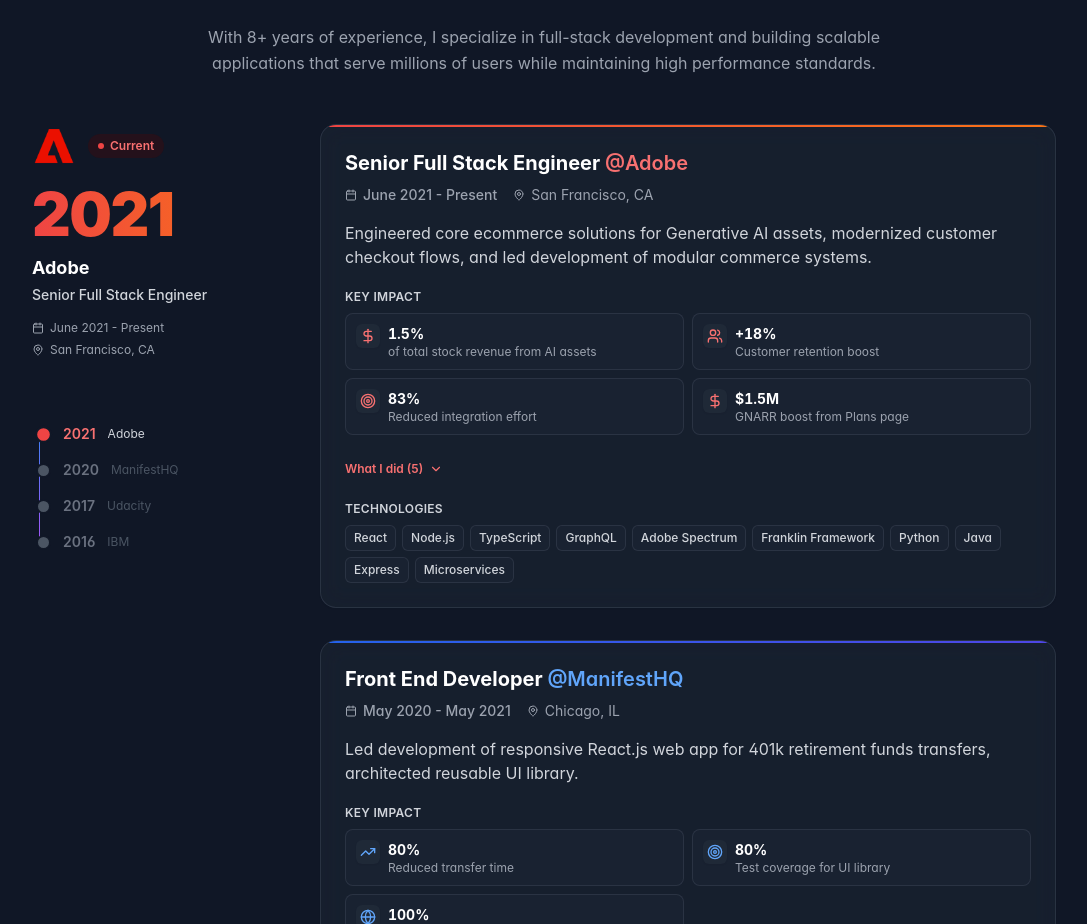
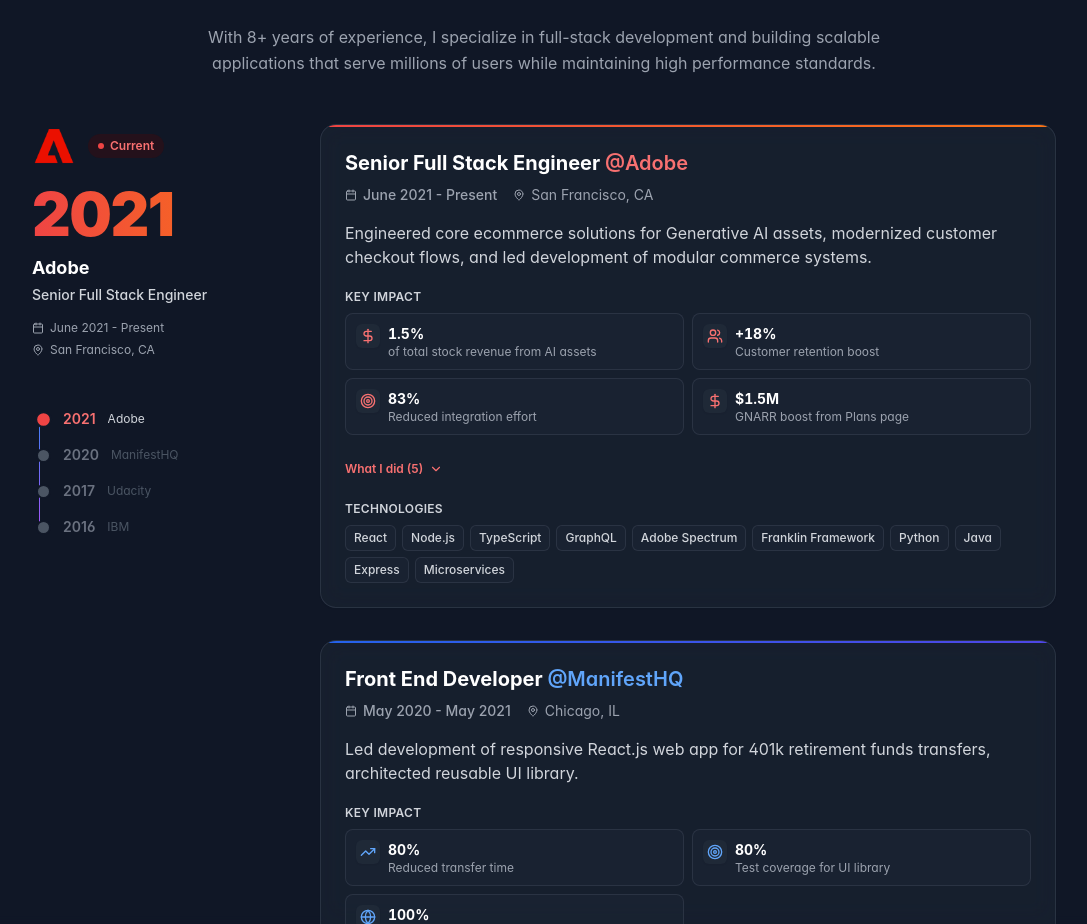
Before and after one commit to arsaikia/portfolio_v2.0, a React (Vite) app: page / in a window 1280 px wide. Shown: the part 980-1904 px from the top of the page, without its empty margins (96-1183 px from the left). Built offline with nearby package versions, Linux system fonts and the light colour scheme; a web font is replaced by a local one.

Commit message:
fix(timeline): self-size sticky rail instead of fixed height
Company panels shared a fixed h-[268px] container, which clipped the
taller entries. Stacking them in one grid cell sizes the rail to the
tallest panel with no magic number and no cross-fade layout shift.

```diff
--- a/src/components/Timeline.tsx
+++ b/src/components/Timeline.tsx
@@ -218,9 +218,9 @@
 
   return (
     <div className="sticky top-28 self-start">
-      {/* Cross-fading company panel. All panels are stacked so there is never
-          an empty frame between transitions. */}
-      <div className="relative h-[268px]">
+      {/* Cross-fading company panel. Panels share one grid cell so the rail
+          sizes itself to the tallest entry — no magic height, no layout shift. */}
+      <div className="grid">
         {items.map((item, index) => {
           const accent = getAccent(item.accent)
           const isActive = index === activeIndex
@@ -229,7 +229,7 @@
             <div
               key={item.id}
               aria-hidden={!isActive}
-              className="absolute inset-0"
+              className="col-start-1 row-start-1"
               style={{
                 opacity: isActive ? 1 : 0,
                 transform: isActive ? 'translateY(0) scale(1)' : 'translateY(10px) scale(0.985)',
```
Also changed, not shown: 1 other file (tests, documents, lock files or other folders).
